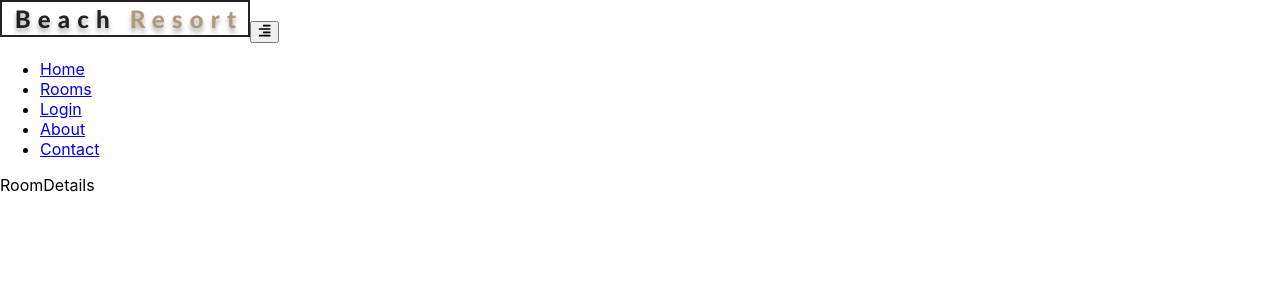
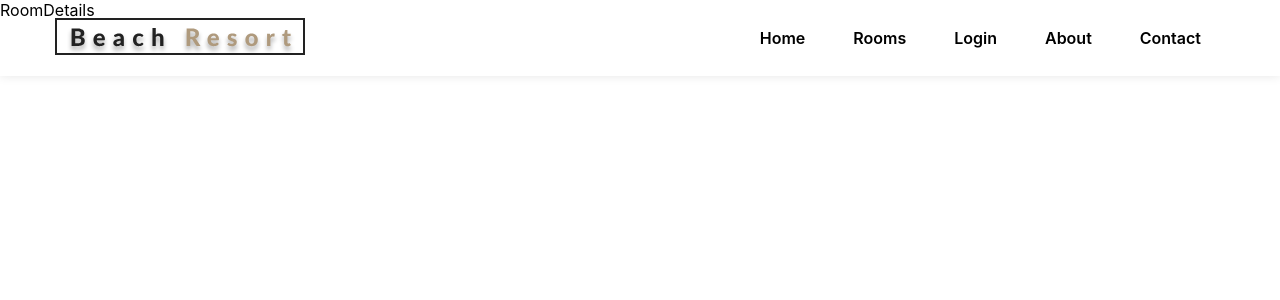
Before and after one commit to Bernard065/reservation-App, a React (Create React App) app in the folder client/: page /rooms/1 in a window 1280 px wide. Shown: the top 300 px of the page. Built offline with nearby package versions, Linux system fonts and the light colour scheme; no server answers.

Commit message:
creating a login form

```diff
--- a/client/src/App.js
+++ b/client/src/App.js
@@ -1,7 +1,7 @@
 import './App.css';
 import { useEffect, useState } from 'react';
 import Login from './pages/Login';
-import NavBar from './components/NavBar';
+import NavBar from './components/NavBar/NavBar';
 import { Routes, Route } from 'react-router-dom'
 import Home from './pages/Home';
 import Rooms from './pages/Rooms';
--- a/client/src/components/LoginForm.js
+++ b/client/src/components/LoginForm.js
@@ -1,8 +1,63 @@
-import React from 'react'
+import React, { useState } from 'react'
+import { Button, Error, FormField, Input, Label } from '../styles';
 
-const LoginForm = () => {
+const LoginForm = ({ onLogin }) => {
+    const [username, setUsername] = useState("");
+    const [password, setPassword] = useState("");
+    const [errors, setErrors] = useState([]);
+    const [isLoading, setIsLoading] = useState(false);
+
+    const handleSubmit = (e) => {
+        e.preventDefault();
+        setIsLoading(true);
+        fetch("/login", {
+            method: "POST",
+            headers: {
+                "Content-Type": "application/json",
+            },
+            body: JSON.stringify({ username, password }),
+        }).then((r) => {
+            setIsLoading(false);
+            if (r.ok) {
+                r.json().then((user) => onLogin(user));
+            } else {
+                r.json().then((error) => setErrors([error.errors]));
+            }
+        })
+    }
   return (
-    <div>LoginForm</div>
+    <form onSubmit={handleSubmit}>
+        <FormField>
+            <Label htmlFor='username'>Username</Label>
+            <Input
+                type="text"
+                id='username'
+                autoComplete='off'
+                value={username}
+                onChange={(e) => setUsername(e.target.value)}
+            />
+        </FormField>
+        <FormField>
+            <Label htmlFor='password'>Password</Label>
+            <Input
+                type="password"
+                id='password'
+                autoComplete='off'
+                value={password}
+                onChange={(e) => setPassword(e.target.value)}
+            />
+        </FormField>
+        <FormField>
+            <Button variant='fill' color='primary' type='submit'>
+                {isLoading ? "Loading..." : "Login"}
+            </Button>
+        </FormField>
+        <FormField>
+            {errors.map((error) => (
+                <Error key={error}>{error}</Error>
+            ))}
+        </FormField>
+    </form>
   )
 }
 
--- a/client/src/components/NavBar.js
+++ b/client/src/components/NavBar/NavBar.js
@@ -1,7 +1,8 @@
 import React, { useState } from 'react'
 import { Link } from 'react-router-dom'
-import Logo from '../assests/logo.svg'
+import Logo from '../../assests/logo.svg'
 import { FaAlignRight } from "react-icons/fa"
+import './navbar.css'
 
 const NavBar = ({ user, setUser, onLogin }) => {
   const [isOpen, setIsOpen] = useState(false)
--- /dev/null
+++ b/client/src/components/NavBar/navbar.css
@@ -0,0 +1,105 @@
+.navbar {
+    position: fixed;
+    top: 0;
+    left: 0;
+    width: 100%;
+    padding: 0.75rem 2rem;
+    background: var(--offWhite);
+    z-index: 1;
+    box-shadow: 0 0 10px rgba(0, 0, 0, 0.1);
+}
+
+.nav-header {
+    display: flex;
+    justify-content: space-between;
+    align-items: center;
+}
+
+.nav-btn {
+    background: transparent;
+    border: none;
+    cursor: pointer;
+    outline: none;
+    display: flex;
+    align-items: center;
+}
+
+.nav-icon {
+    font-size: 1.5rem;
+    color: var(--primaryColor);
+    margin-right: 0.5rem;
+}
+
+.nav-links {
+    height: 0;
+    overflow: hidden;
+    transition: height 0.3s ease-in-out;
+    list-style-type: none;
+    margin-top: 1rem;
+}
+
+.nav-links a {
+    display: block;
+    text-decoration: none;
+    padding: 0.5rem 0;
+    color: var(--mainBlack);
+    transition: var(--mainTransition);
+    text-align: center;
+    font-size: 1rem;
+    font-weight: 600;
+    letter-spacing: var(--mainSpacing);
+}
+
+.nav-links a:hover {
+    color: var(--primaryColor);
+}
+
+.show-nav {
+    height: 150px;
+}
+
+@media screen and (min-width: 768px) {
+    .nav-btn {
+      display: none;
+    }
+
+    .nav-center {
+      max-width: 1170px;
+      margin: 0 auto;
+      display: flex;
+      justify-content: space-between;
+      align-items: center;
+    }
+
+    .nav-links {
+      height: auto;
+      display: flex;
+      margin: 0;
+    }
+
+    .nav-links a {
+      margin: 0 1.5rem;
+      padding: 1rem 0;
+    }
+}
+
+@media screen and (max-width: 767px) {
+    .nav-links {
+      position: absolute;
+      top: 4rem;
+      left: 0;
+      width: 100%;
+      background: var(--offWhite);
+      box-shadow: 0 0 10px rgba(0, 0, 0, 0.1);
+      text-align: center;
+    }
+
+    .nav-links a {
+      margin: 1rem 0;
+      padding: 0.5rem 0;
+    }
+
+    .show-nav {
+      height: auto;
+    }
+}
--- a/client/src/index.js
+++ b/client/src/index.js
@@ -3,12 +3,31 @@ import ReactDOM from 'react-dom/client';
 import './index.css';
 import App from './App';
 import { BrowserRouter as Router } from 'react-router-dom';
+import { createGlobalStyle } from 'styled-components';
+
+const GlobalStyle = createGlobalStyle`
+  *,
+  *::before,
+  *::after {
+    box-sizing: border-box;
+  }
+
+  html, body {
+    margin: 0;
+  }
+
+  body {
+    font-family: BlinkMacSystemFont,-apple-system,"Segoe UI",Roboto,Oxygen,Ubuntu,Cantarell,"Fira Sans","Droid Sans","Helvetica Neue",Helvetica,Arial,sans-serif;
+  }
+`;
+
 
 
 const root = ReactDOM.createRoot(document.getElementById('root'));
 root.render(
   <Router>
     <React.StrictMode>
+      <GlobalStyle />
       <App />
     </React.StrictMode>
   </Router>
```
Also changed, not shown: 1 other file (tests, documents, lock files or other folders).
